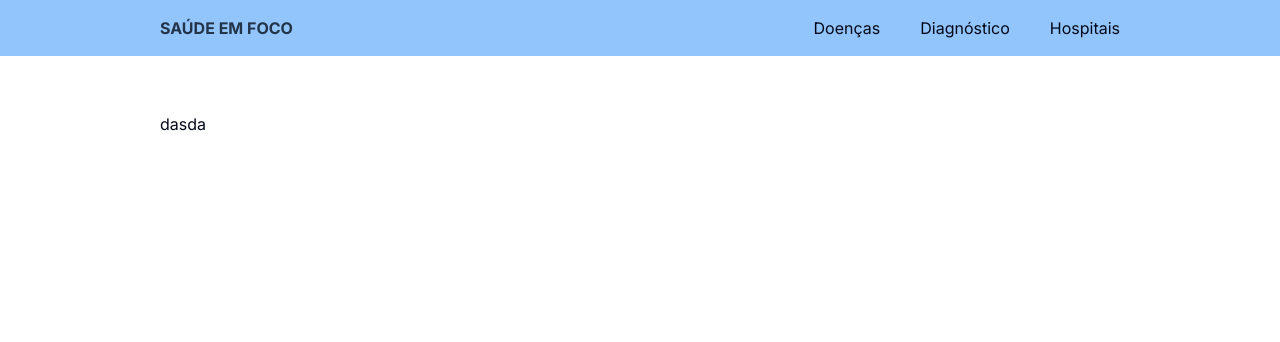
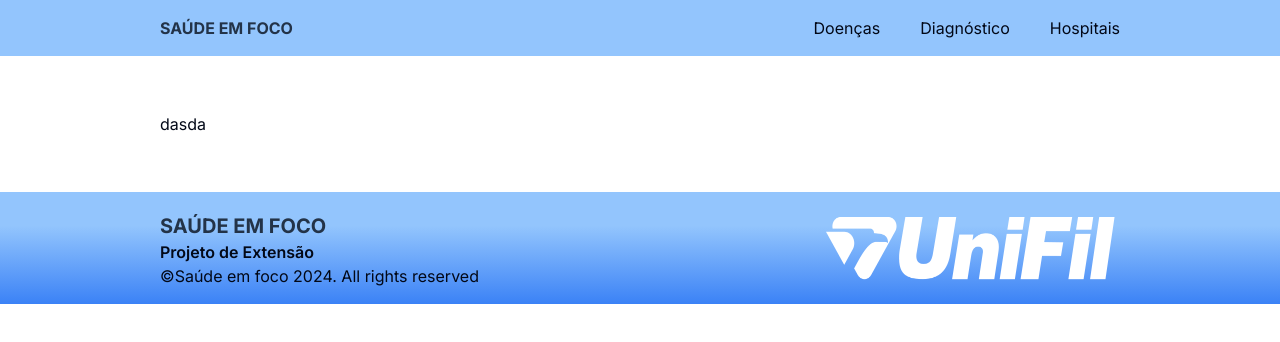
Before and after one commit to ederbiason/saude-em-foco, a Next.js app: page /diseases in a window 1280 px wide. Shown: the top 342 px of the page. Built offline with nearby package versions, Linux system fonts and the light colour scheme.

Commit message:
feat: add footer component

```diff
--- a/src/app/layout.tsx
+++ b/src/app/layout.tsx
@@ -2,6 +2,7 @@ import type { Metadata } from "next";
 import { Inter } from "next/font/google";
 import "./globals.css";
 import { Navbar } from "@/components/Navbar";
+import { Footer } from "@/components/Footer";
 
 const inter = Inter({ subsets: ["latin"] });
 
@@ -24,6 +25,7 @@ export default function RootLayout({
       <body className={`${inter.className}`}>
         <Navbar />
         {children}
+        <Footer />
       </body>
     </html>
   );
--- a/src/app/page.tsx
+++ b/src/app/page.tsx
@@ -10,8 +10,6 @@ export default function Home() {
       <Services />
 
       <News />
-
-      {/* Footer - talvez */}
     </div>
   );
 }
--- /dev/null
+++ b/src/components/Footer.tsx
@@ -0,0 +1,26 @@
+import Image from "next/image";
+import logoUnifil from "@/assets/logo-unifil.png"
+
+export function Footer() {
+    return (
+        <div className="bg-gradient-to-b from-blue-300 from-30% to-blue-500 h-28 px-40 py-5 flex justify-between">
+            <div className="flex flex-col justify-between">
+                <h1 className="text-[#233348] font-bold uppercase text-xl">
+                    Saúde em Foco
+                </h1>
+                <p className="font-semibold">
+                    Projeto de Extensão
+                </p>
+                <p>
+                    ©Saúde em foco 2024. All rights reserved
+                </p>
+            </div>
+
+            <Image
+                src={logoUnifil}
+                alt="Logo do Centro Universitário Filadélfia"
+                width={300}
+            />
+        </div>
+    )
+}
```
Also changed, not shown: src/assets/logo-unifil.png (added).
